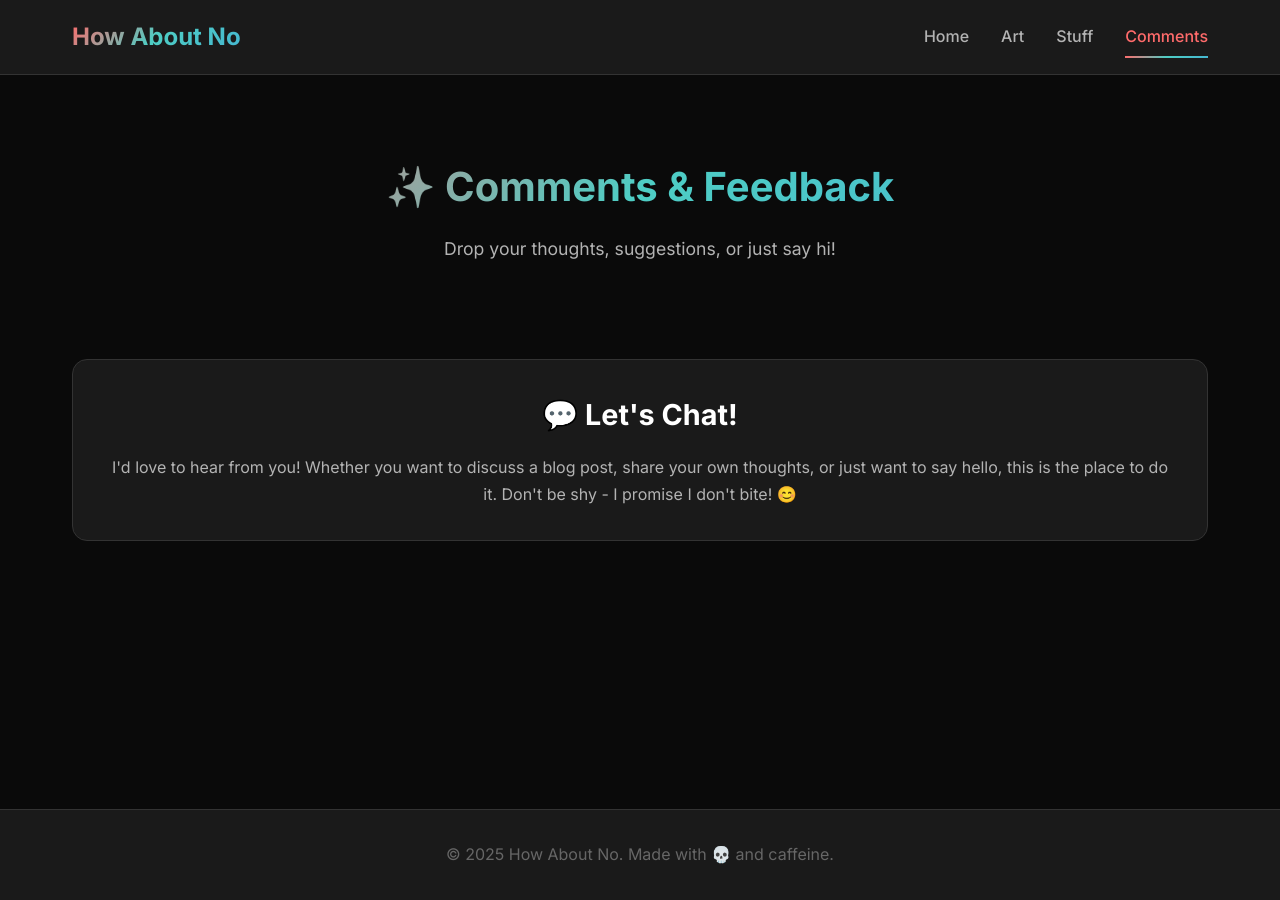
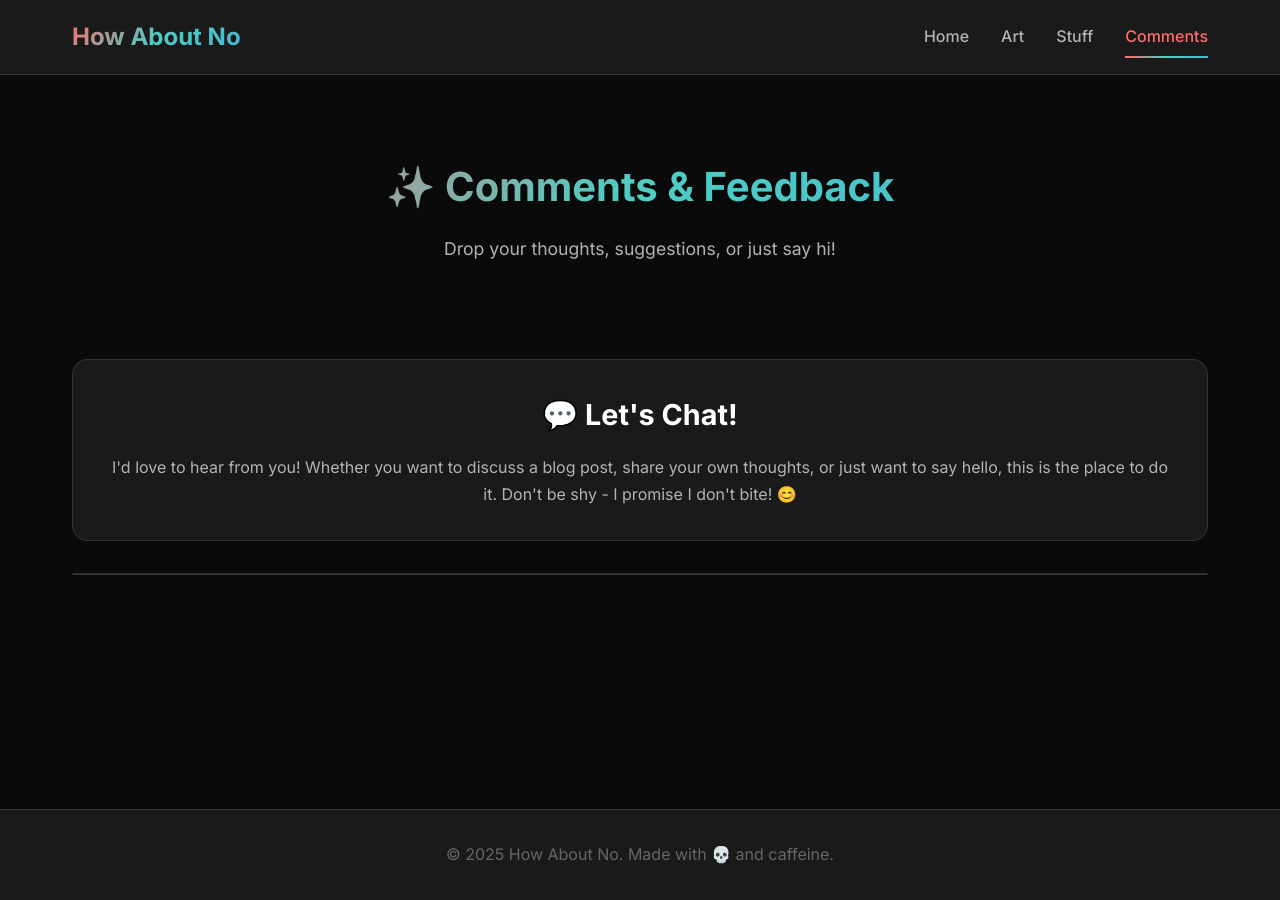
Before and after one commit to how-about-no/howaboutno, a Jekyll site: the page built from comments.html, in a window 1280 px wide. Built offline with Jekyll 4.4.1, drawn with Linux system fonts in a browser that asks for light colours; comment, search, counter and statistics services are not loaded.

Commit message:
Forcetrytry

```diff
--- a/comments.html
+++ b/comments.html
@@ -14,7 +14,7 @@
         <p>I'd love to hear from you! Whether you want to discuss a blog post, share your own thoughts, or just want to say hello, this is the place to do it. Don't be shy - I promise I don't bite! 😊</p>
     </div>
 
-    <!-- Remove the cusdis-container wrapper -->
+    <div class="cusdis-container">
         <div id="cusdis_thread"
              data-host="https://cusdis.com"
              data-app-id="f774ef06-871e-4aea-91d6-12d6e4e0c4f8"
@@ -23,5 +23,6 @@
              data-page-title="Comments & Feedback">
         </div>
     </div>
+</div>
 
 <script async defer src="https://cusdis.com/js/cusdis.es.js"></script>
```
Lines whose indentation alone changed are shown as unchanged.
